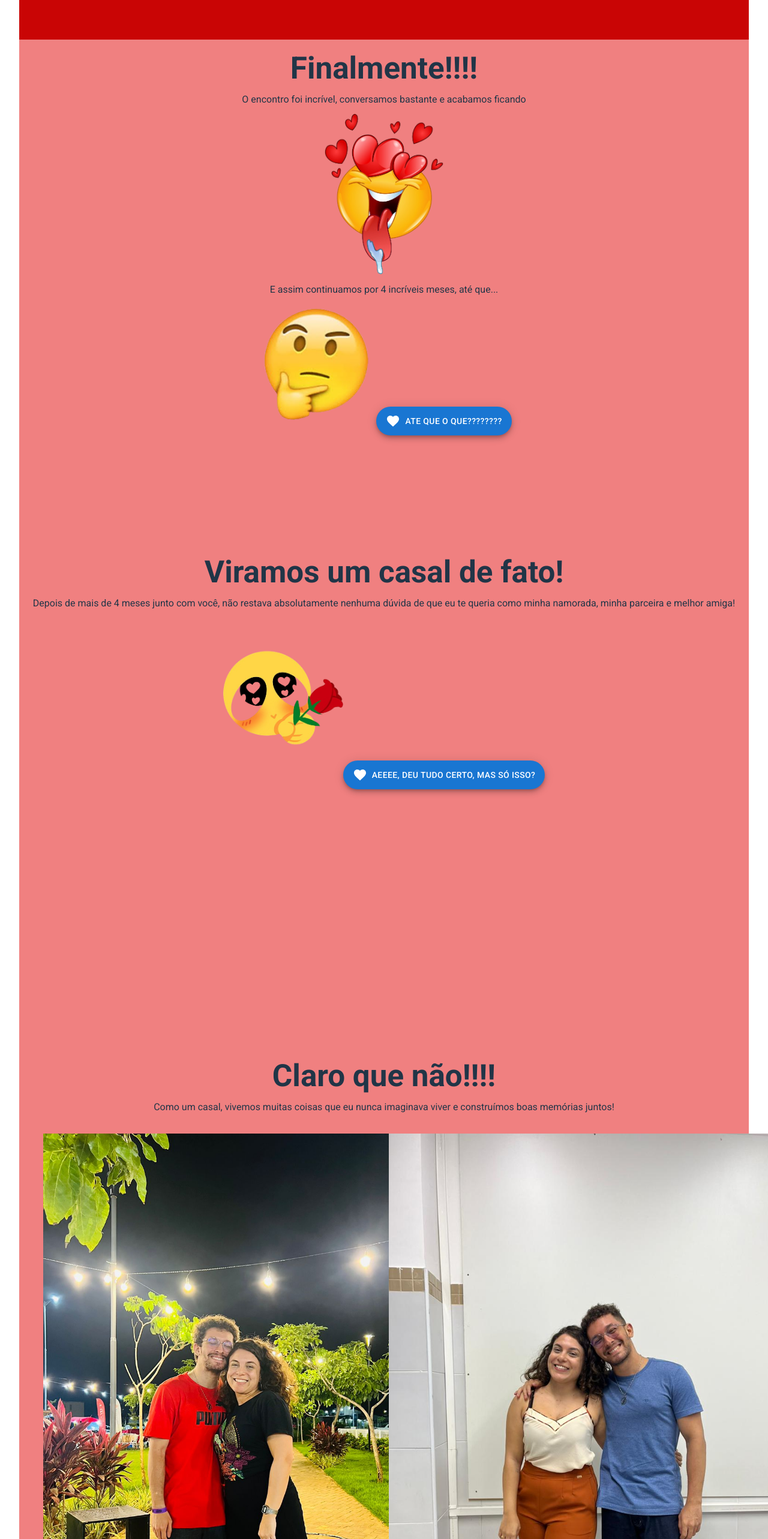
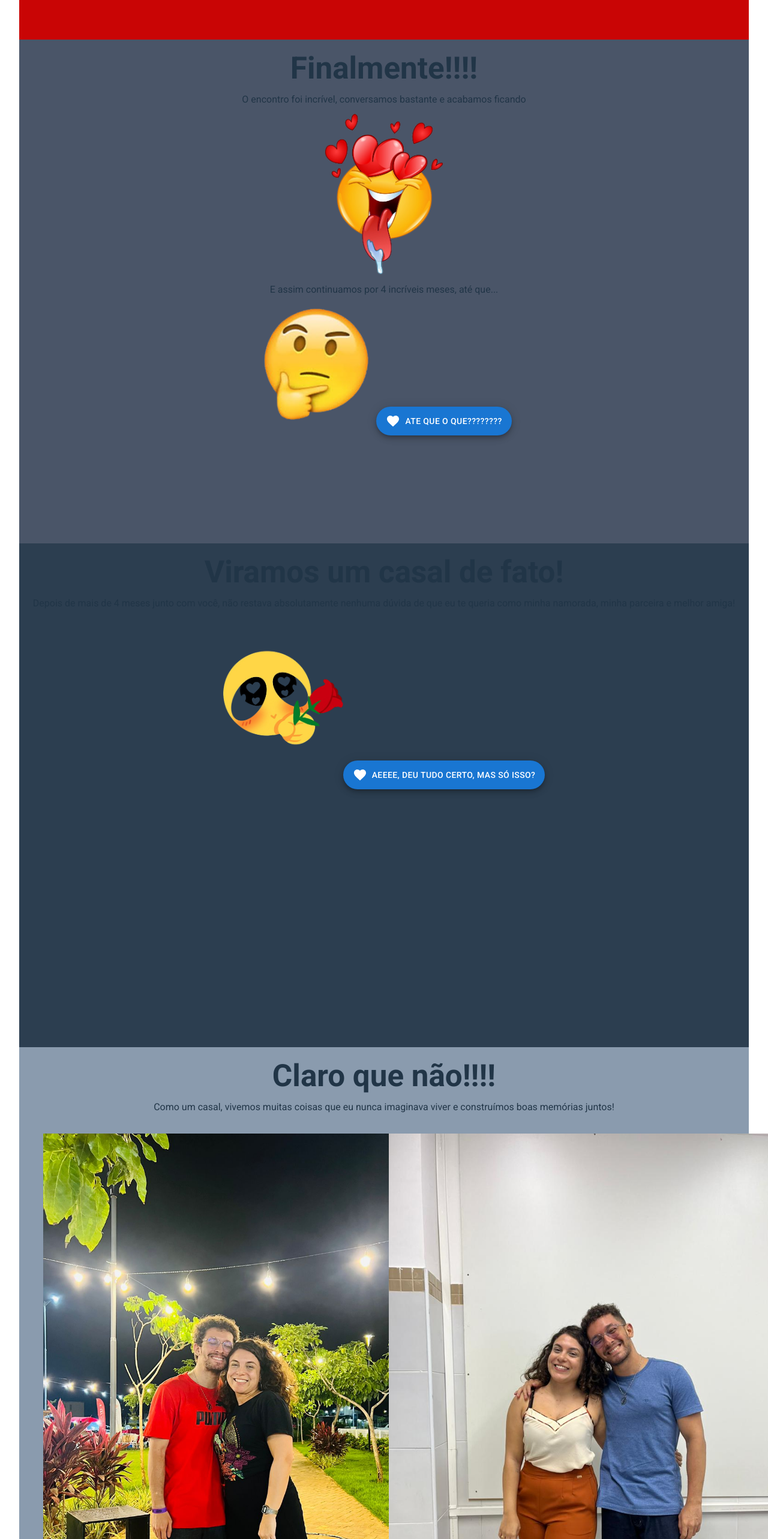
Before and after one commit to yngvarrr/love-page, a React (Vite) app: page / in a window 1280 px wide. Shown: the part 3318-5884 px from the top of the page at 60% size. Built offline with nearby package versions, Linux system fonts and the light colour scheme.

Commit message:
finalizando

```diff
--- a/src/App.css
+++ b/src/App.css
@@ -27,20 +27,24 @@ article, aside, details, figcaption, figure,
 footer, header, hgroup, menu, nav, section {
 	display: block;
 }
+
 body {
 	line-height: 1;
 }
 ol, ul {
 	list-style: none;
 }
+
 blockquote, q {
 	quotes: none;
 }
+
 blockquote:before, blockquote:after,
 q:before, q:after {
 	content: '';
 	content: none;
 }
+
 table {
 	border-collapse: collapse;
 	border-spacing: 0;
--- a/src/App.jsx
+++ b/src/App.jsx
@@ -12,6 +12,7 @@ import shocked from "./assets/shocked.png";
 import in_love from "./assets/in_love.png";
 import expect from "./assets/expect.png";
 import love2 from "./assets/love2.png";
+import final from "./assets/final.jpeg";
 import FavoriteIcon from "@mui/icons-material/Favorite";
 import Mosaico from "./components/Mosaico/Mosaico";
 import Timer from "./components/Timer/Timer";
@@ -133,7 +134,7 @@ function App() {
         </div>
         <div
           ref={section5Ref}
-          style={{ height: "100vh", background: "lightcoral", padding: "20px" }}
+          style={{ height: "100vh", background: "#4A5568", padding: "20px" }}
         >
           <h1>Finalmente!!!!</h1>
           <p>
@@ -149,7 +150,7 @@ function App() {
         </div>
         <div
           ref={section6Ref}
-          style={{ height: "100vh", background: "lightcoral", padding: "20px" }}
+          style={{ height: "100vh", background: "#2C3E50", padding: "20px" }}
         >
           <h1>Viramos um casal de fato!</h1>
           <p>
@@ -167,7 +168,7 @@ function App() {
           ref={section7Ref}
           style={{
             height: "100vh",
-            background: "lightcoral",
+            background: "#8A9BAE",
             padding: "20px",
             alignItems: "center",
           }}
@@ -185,13 +186,13 @@ function App() {
         </div>
         <div
           ref={section8Ref}
-          style={{ height: "100vh", background: "lightcoral", padding: "20px" }}
+          style={{ height: "105vh", background: "#003366", padding: "20px" }}
         >
           <h1>Apenas o começo</h1>
-          <Fab variant="extended" color="primary" onClick={scrollToSection4}>
-            <FavoriteIcon sx={{ mr: 1 }} />
-            Go to Section 4
-          </Fab>
+          <p></p>
+          <Timer startDate={startDate} />
+          <img src={final} alt="" className="foto"/>
+          <h3>Te amo meu amor, obrigado por tanto, você é minha eterna fração de segundo!</h3>
         </div>
       </div>
     </>
--- a/src/components/Timer/Timer.jsx
+++ b/src/components/Timer/Timer.jsx
@@ -33,9 +33,9 @@ const Timer = ({ startDate }) => {
 
   return (
     <div className="timer">
-      <h2>Oi meu amor!</h2>
-      <p>Nós estamos juntos há {timeElapsed.days || 0} dias, {timeElapsed.hours || 0} horas,{" "}
-      {timeElapsed.minutes || 0} minutos e {timeElapsed.seconds || 0} segundos</p>
+      <p>Por {timeElapsed.days || 0} dias, {timeElapsed.hours || 0} horas,{" "}
+      {timeElapsed.minutes || 0} minutos e {timeElapsed.seconds || 0} segundos, você me proporcionou muitas coisas novas, várias experiências que eu sempre quis viver com alguém que eu amasse e esteve comigo em meus altos e baixos.</p>
+      <p>Eu posso não ser perfeito, mas com certeza estou sempre dando o melhor que posso para ser tudo que uma mulher como você merece! E que continuemos sendo muito felizes e apaixonados por mais outros milhões de minutos, e com eles possamos construir coisas cada vez mais incríveis juntos!</p>
     </div>
   );
 };
```
Also changed, not shown: src/assets/final.jpeg (added).
